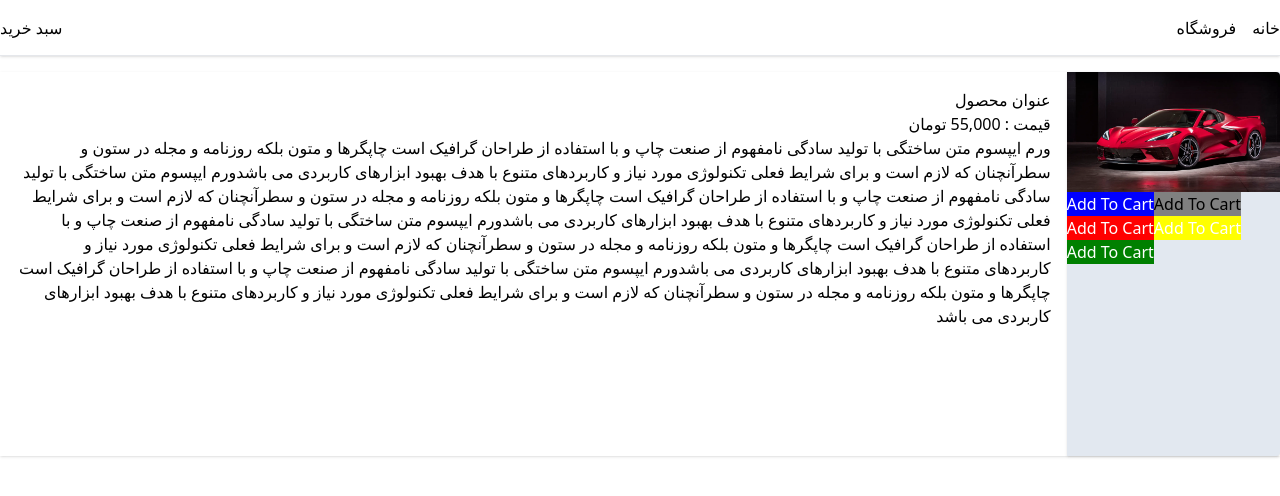
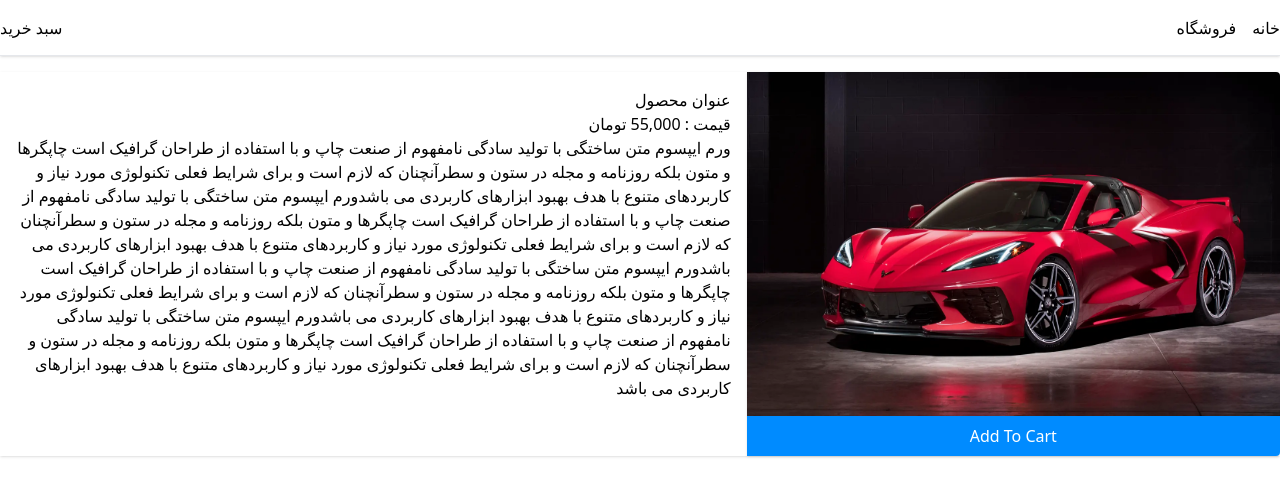
Before and after one commit to shakib-zeidi/react-ecommerce, a React (Vite) app: page /product/1 in a window 1280 px wide. Shown: the top 496 px of the page. Built offline with nearby package versions, Linux system fonts and the light colour scheme.

Commit message:
cart and cart items ui

```diff
--- a/src/App.tsx
+++ b/src/App.tsx
@@ -3,6 +3,7 @@ import Home from "./pages/home/Home";
 import Store from "./pages/store/Store";
 import HomeLayout from "./components/layout/HomeLayout";
 import Product from "./pages/product/Product";
+import Cart from "./pages/cart/Cart";
 
 function App() {
 	return (
@@ -11,6 +12,7 @@ function App() {
 				<Route path="/" element={<Home />} />
 				<Route path="/store" element={<Store />} />
 				<Route path="/product/:id" element={<Product />} />
+				<Route path="/cart" element={<Cart />} />
 			</Routes>
 		</HomeLayout>
 	);
--- a/src/components/button/Button.tsx
+++ b/src/components/button/Button.tsx
@@ -12,11 +12,11 @@ function Button({ children, variant, style, ...rest }: ButtonType) {
 
 export default Button;
 
-function checkVariant(variant: ButtonVariant) {
+function checkVariant(variant?: ButtonVariant) {
 	switch (variant) {
 		case "primary":
 			return {
-				backgroundColor: "blue",
+				backgroundColor: "#008bff",
 				color: "white",
 			};
 		case "secondary":
--- /dev/null
+++ b/src/components/cartItem/CartItem.tsx
@@ -0,0 +1,30 @@
+import Button from "../button/Button";
+
+function CartItem() {
+	return (
+		<div className="flex justify-between flex-row-reverse mt-4 border-b pb-2 ">
+			<img
+				className="rounded w-28"
+				src="/public/car.webp"
+				alt="car-img"
+			/>
+			<div className="mr-4">
+				<h2 className="text-right">عنوان محصول</h2>
+				<div className="mt-2">
+					<Button className="rounded mr-2 p-2" variant="danger">
+						Remove
+					</Button>
+					<Button className="rounded p-2" variant="primary">
+						+
+					</Button>
+					<span className="mx-2">{2}</span>
+					<Button className="rounded p-2" variant="primary">
+						-
+					</Button>
+				</div>
+			</div>
+		</div>
+	);
+}
+
+export default CartItem;
--- a/src/components/navbar/Navbar.tsx
+++ b/src/components/navbar/Navbar.tsx
@@ -15,7 +15,7 @@ function Navbar() {
 						</li>
 					</ul>
 					<div>
-						<button>سبد خرید</button>
+						<Link to="/cart">سبد خرید</Link>
 					</div>
 				</div>
 			</Container>
--- /dev/null
+++ b/src/pages/cart/Cart.tsx
@@ -0,0 +1,34 @@
+import Button from "../../components/button/Button";
+import CartItem from "../../components/cartItem/CartItem";
+import Container from "../../components/container/Container";
+
+function Cart() {
+	return (
+		<div>
+			<Container>
+				<div className="">
+					<CartItem />
+					<CartItem />
+					<CartItem />
+					<CartItem />
+					<CartItem />
+				</div>
+
+				<div className="bg-gray-200 rounded p-6 mt-4 mb-4 flex flex-row-reverse justify-between items-center">
+					<div>
+						<p className="text-right">قیمت کل : 20,0000 تومان</p>
+						<p className="text-right">تخفیف شما : 2,0000 تومان</p>
+						<p className="text-right">قیمت نهایی : 18,000 تومان</p>
+					</div>
+					<div>
+						<Button className="rounded p-2" variant="success">
+							ثبت سفارش
+						</Button>
+					</div>
+				</div>
+			</Container>
+		</div>
+	);
+}
+
+export default Cart;
--- a/src/pages/product/Product.tsx
+++ b/src/pages/product/Product.tsx
@@ -9,7 +9,7 @@ function Product() {
 		<div>
 			<Container>
 				<div className="h-96 shadow mt-4 grid grid-cols-12">
-					<div className="col-span-10 p-4 rounded-l">
+					<div className="col-span-7 p-4 rounded-l">
 						<h1 className="text-right">عنوان محصول</h1>
 						<div>
 							<p className="text-right">قیمت : 55,000 تومان</p>
@@ -39,17 +39,13 @@ function Product() {
 							</p>
 						</div>
 					</div>
-					<div className="col-span-2 bg-slate-200 shadow rounded-br">
+					<div className="col-span-5 shadow rounded-br flex flex-col justify-between">
 						<img
-							className="max-w-full h-auto rounded-tr"
+							className="max-w-full h-full rounded-tr"
 							src="/public/car.webp"
 							alt="car-img"
 						/>
-						<Button variant="primary">Add To Cart</Button>
-						<Button variant="secondary">Add To Cart</Button>
-						<Button variant="danger">Add To Cart</Button>
-						<Button variant="warning">Add To Cart</Button>
-						<Button variant="success">Add To Cart</Button>
+						<Button className="rounded-br p-2 w-full" variant="primary">Add To Cart</Button>
 					</div>
 				</div>
 			</Container>
--- a/src/types/index.ts
+++ b/src/types/index.ts
@@ -3,5 +3,5 @@ import React from "react";
 export type ButtonVariant = "primary" | "secondary" | "danger" | "warning" | "success";
 
 export type ButtonType = React.ComponentProps<"button"> & {
-	variant: ButtonVariant;
+	variant?: ButtonVariant;
 };
```
